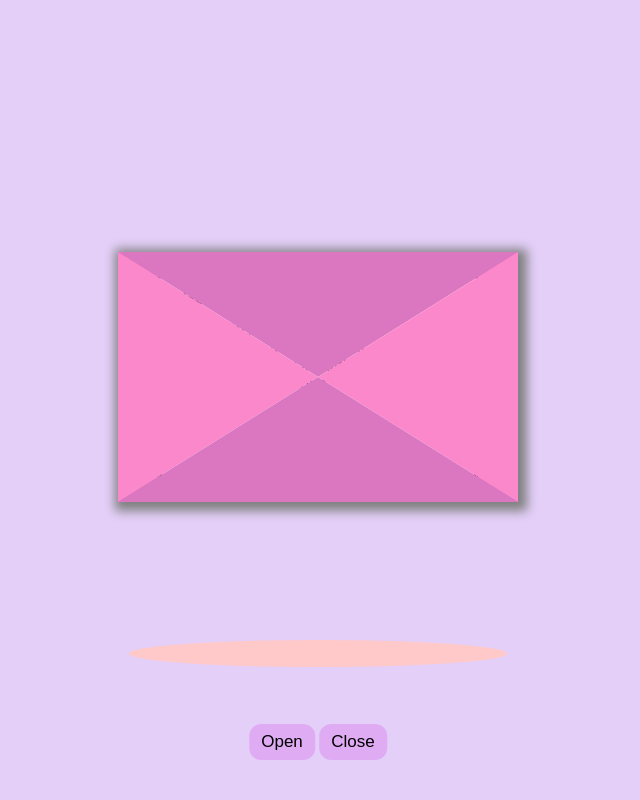
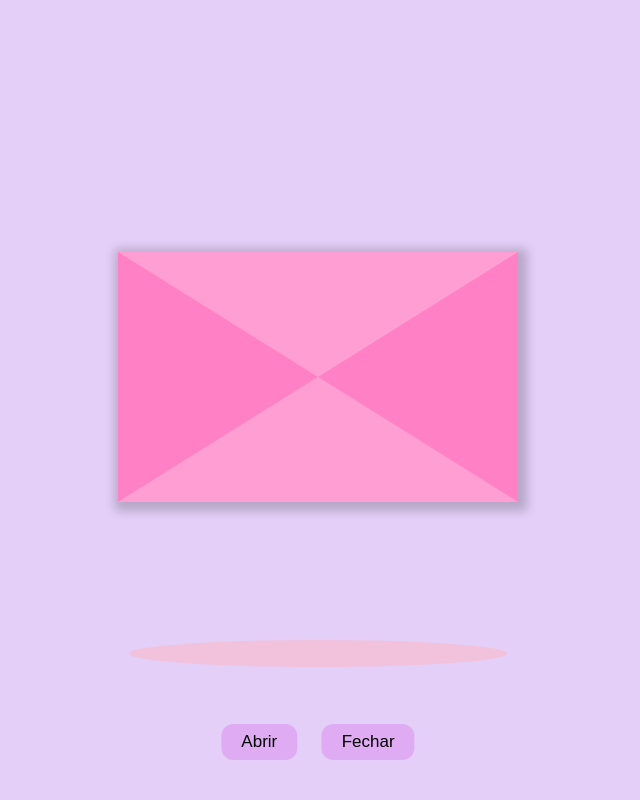
Before and after one commit to ryhenrique/Projeto-Amigo-Oculto, a Flask app: template templates/envelope.html in a window 1280 px wide. Shown: the whole page, without its empty margins (322-962 px from the left). Run offline with Flask 3, Linux system fonts and the light colour scheme; the template is opened without the code that fills it: most values are stand-ins (such as "Sample title", 1, 10 or a date in 2020).

Commit message:
Ajustes no envelope
Correção de bug e adição da animação do sorteio

```diff
--- a/templates/envelope.html
+++ b/templates/envelope.html
@@ -1,28 +1,184 @@
 <!DOCTYPE html>
-<html lang="en">
+<html lang="pt-BR">
 <head>
     <meta charset="UTF-8">
     <meta name="viewport" content="width=device-width, initial-scale=1.0">
-  <title>Document</title>
-  <link rel="stylesheet" type="text/css" href="/static/css/envelope.css" media="screen" />
+    <title>Seu Amigo Oculto</title>
+    <style>
+        * {
+            padding: 0;
+            margin: 0;
+            box-sizing: border-box;
+            font-family: sans-serif;
+        }
+        body {
+            width: 100vw;
+            height: 100vh;
+            background-color: #e4cff8;
+            overflow: hidden;
+        }
+        #envelope {
+            position: relative;
+            width: 400px;
+            height: 250px;
+            background-color: #ff9ed2;
+            top: 30%;
+            left: 50%;
+            transform: translateX(-50%);
+            animation: dance 2s linear infinite;
+            box-shadow: 3px 3px 10px 6px rgba(0,0,0,0.2);
+            transition: opacity 0.5s ease;
+        }
+        #left, #right, #bottom, #top {
+            z-index: 3;
+        }
+        #left, #right {
+            position: absolute;
+            height: 250px;
+            width: 200px;
+            background-color: #ff80c4;
+        }
+        #left {
+            clip-path: polygon(0% 0%, 0% 100%, 100% 50%);
+        }
+        #right {
+            left: 50%;
+            clip-path: polygon(100% 0%, 0% 50%, 100% 100%);
+        }
+        #top, #bottom {
+            position: absolute;
+            height: 125px;
+            width: 400px;
+            background-color: #ff9ed2;
+        }
+        #bottom {
+            bottom: 0;
+            clip-path: polygon(50% 0%, 0% 100%, 100% 100%);
+        }
+        #top {
+            top: 0;
+            clip-path: polygon(0% 0%, 50% 100%, 100% 0%);
+            transform-origin: top;
+            transition: 1s;
+        }
+        #result {
+            position: absolute;
+            z-index: 10;
+            width: 80%;
+            height: auto;
+            background-color: white;
+            border: 2px dashed #000;
+            left: 50%;
+            top: 30%;
+            transform: translate(-50%, -50%);
+            padding: 30px;
+            text-align: center;
+            opacity: 0;
+            transition: all 0.5s ease;
+            pointer-events: none;
+        }
+        #result.visible {
+            opacity: 1;
+            transform: translate(-50%, 0);
+            pointer-events: all;
+        }
+        h3 {
+            color: #9c4dcc;
+            font-size: 24px;
+            margin-bottom: 20px;
+        }
+        .friend-name {
+            font-size: 28px;
+            font-weight: bold;
+            color: #ff1493;
+        }
+        .controls {
+            position: absolute;
+            left: 50%;
+            transform: translateX(-50%);
+            bottom: 5%;
+        }
+        .controls button {
+            padding: 8px 20px;
+            background-color: #dfacf3;
+            border: none;
+            font-size: 17px;
+            border-radius: 12px;
+            cursor: pointer;
+            margin: 0 10px;
+        }
+        .controls button:hover {
+            background-color: #cb8ee7;
+        }
+        @keyframes dance {
+            0% { transform: translate(-50%, 0); }
+            50% { transform: translate(-50%, 20px); }
+            100% { transform: translate(-50%, 0); }
+        }
+        #shadow {
+            position: absolute;
+            background-color: rgba(255, 182, 193, 0.5);
+            top: 80%;
+            left: 50%;
+            transform: translateX(-50%);
+            border-radius: 50%;
+            animation: resize 2s linear infinite;
+            transition: opacity 0.5s ease;
+        }
+        @keyframes resize {
+            0% { width: 360px; height: 30px; }
+            50% { width: 390px; height: 25px; }
+            100% { width: 360px; height: 30px; }
+        }
+    </style>
 </head>
 <body>
+    <div id="result">
+        <h3>Seu Amigo Oculto é:</h3>
+        <p class="friend-name">{{ assigned_name }}</p>
+    </div>
     <div id="envelope">
         <div id="top"></div>
         <div id="left"></div>
         <div id="right"></div>
         <div id="bottom"></div>
-     <div id="letter">
-       <div id="text">
-       <h3>Seu Amigo Oculto é</h3>
-       <p>Lorem ipsum dolor sit amet, consectetur adipiscing elit, sed do eiusmod tempor incididunt ut labore et dolore magna aliqua.</p>
-       </div>
-       </div>
     </div>
     <div id="shadow"></div>
     <div class="controls">
-      <button onClick="openEnvelope()">Open</button>
-      <button onClick="closeEnvelope()">Close</button>
+        <button onClick="openEnvelope()">Abrir</button>
+        <button onClick="closeEnvelope()">Fechar</button>
     </div>
+
+    <script>
+        function openEnvelope() {
+            const top = document.getElementById('top');
+            const result = document.getElementById('result');
+            const envelope = document.getElementById('envelope');
+            const shadow = document.getElementById('shadow');
+
+            top.style.transform = 'rotateX(180deg)';
+
+            setTimeout(() => {
+                result.classList.add('visible');
+                envelope.style.opacity = '0';
+                shadow.style.opacity = '0';
+            }, 1000);
+        }
+
+        function closeEnvelope() {
+            const top = document.getElementById('top');
+            const result = document.getElementById('result');
+            const envelope = document.getElementById('envelope');
+            const shadow = document.getElementById('shadow');
+
+            result.classList.remove('visible');
+            envelope.style.opacity = '1';
+            shadow.style.opacity = '1';
+
+            setTimeout(() => {
+                top.style.transform = 'rotateX(0deg)';
+            }, 500);
+        }
+    </script>
 </body>
 </html>
```
Lines whose indentation alone changed are shown as unchanged.
